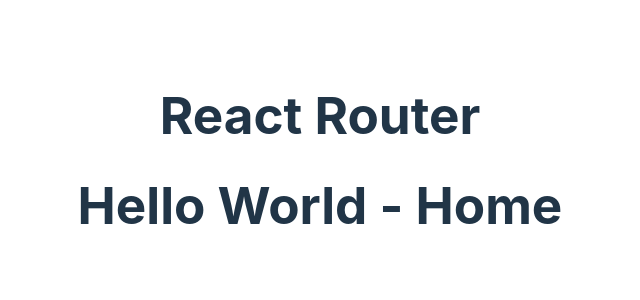
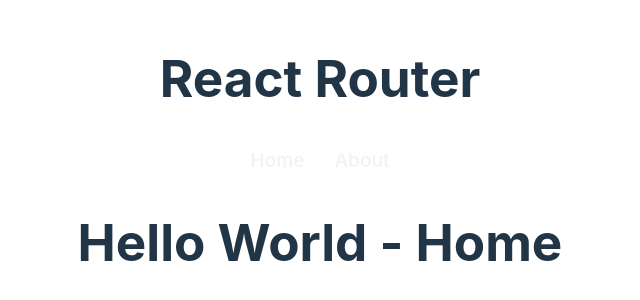
Before and after one commit to MACHADOKING/curso-matheus-battisti, a React (Vite) app in the folder 6 - React Router/React-Router/: page / in a window 1280 px wide. Shown: the part 240-540 px from the top of the page, without its empty margins (320-960 px from the left). Built offline with nearby package versions, Linux system fonts and the light colour scheme.

Commit message:
Feat: navigation between pages

```diff
--- a/6 - React Router/React-Router/src/App.jsx
+++ b/6 - React Router/React-Router/src/App.jsx
@@ -2,7 +2,8 @@
 // Pages
 import Home from "./pages/Home";
 import About from "./pages/About";
-
+// components
+import Navbar from "./components/Navbar";
 // 1 - config react router
 import { BrowserRouter, Routes, Route } from "react-router-dom";
 
@@ -11,6 +12,7 @@
     <>
       <h1>React Router</h1>
       <BrowserRouter>
+        <Navbar />
         <Routes>
           <Route path="/" element={<Home />} />
           <Route path="/about" element={<About />} />
--- /dev/null
+++ b/6 - React Router/React-Router/src/components/Navbar.css
@@ -0,0 +1,22 @@
+nav {
+  display: flex;
+  justify-content: center;
+}
+
+nav a {
+  margin: 0 10px;
+  padding: 5px;
+  text-decoration: none;
+  color: #f2f2f2;
+  font-size: 1.2rem;
+  transition: all ease 0.2s;
+}
+
+nav a:hover {
+  color: #ccc;
+}
+
+.active {
+  text-decoration: underline;
+  color: chartreuse;
+}
--- /dev/null
+++ b/6 - React Router/React-Router/src/components/Navbar.jsx
@@ -0,0 +1,14 @@
+import React from "react";
+import "./Navbar.css";
+import { Link } from "react-router-dom";
+
+const Navbar = () => {
+  return (
+    <nav>
+      <Link to="/">Home</Link>
+      <Link to="/about">About</Link>
+    </nav>
+  );
+};
+
+export default Navbar;
```
